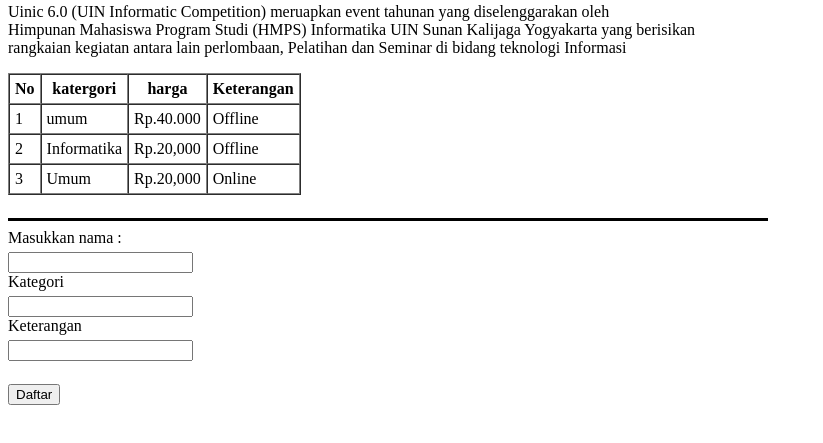
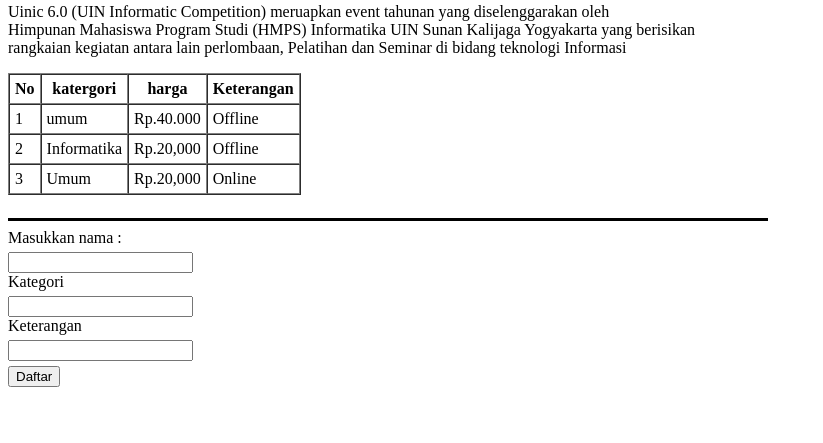
Before and after one commit to RamaVikri/TUGAS-KULIAH, a plain HTML site: page KBP/web_sederhana/index.html in a window 1280 px wide. Shown: the part 287-730 px from the top of the page, without its empty margins (0-823 px from the left). Drawn offline with Linux system fonts and the light colour scheme.

Commit message:
Update index.html

```diff
--- a/KBP/web_sederhana/index.html
+++ b/KBP/web_sederhana/index.html
@@ -50,7 +50,7 @@
         <label for="katergori">Kategori</label><br>
         <input type="text" id="katergori" name="katergori"> <br>
         <label for="ket">Keterangan</label><br>
-        <input type="text" name="ket" id="ket"><br><br>
+        <input type="text" name="ket" id="ket"><br>
         <button>Daftar</button>
     </form>
 </body>
```
